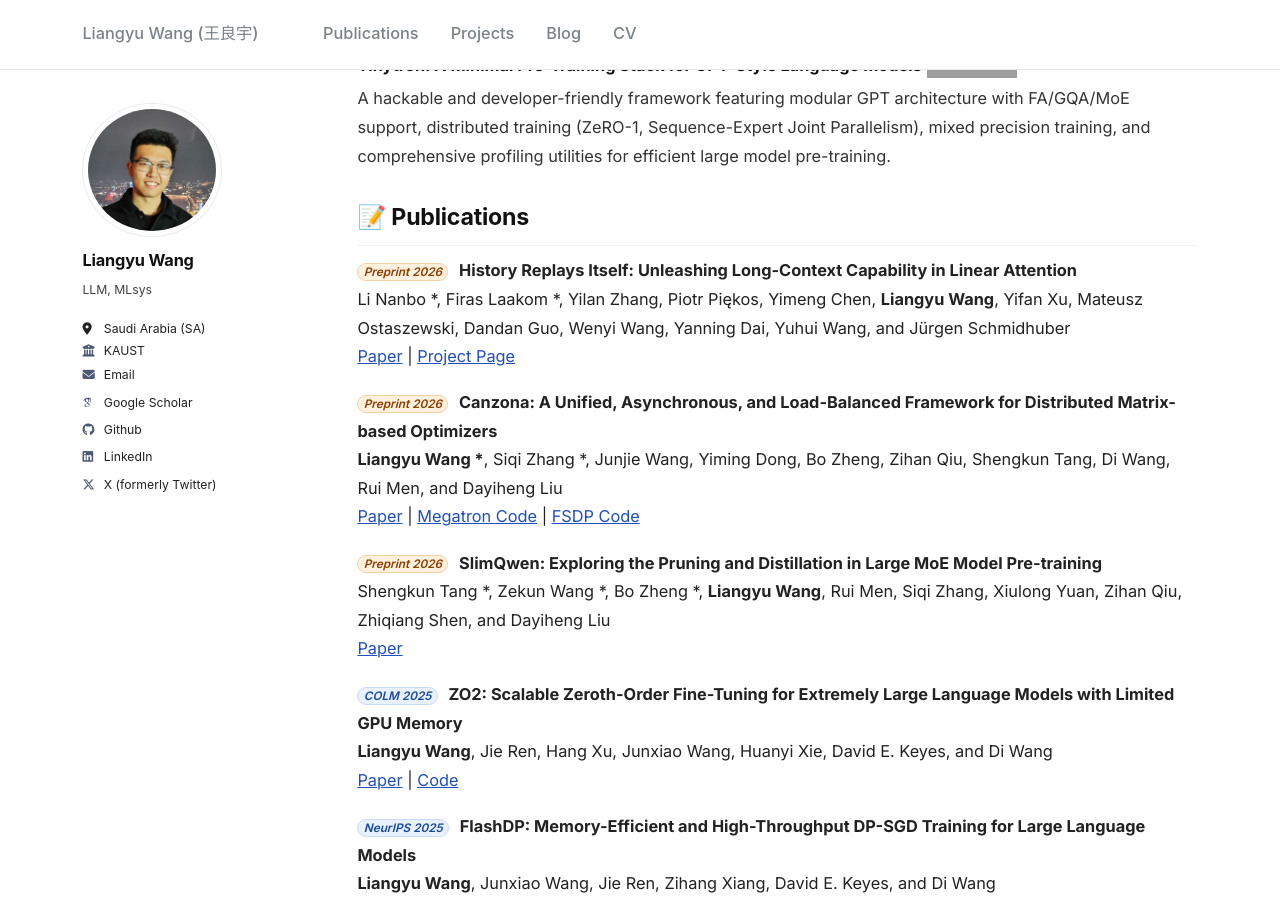
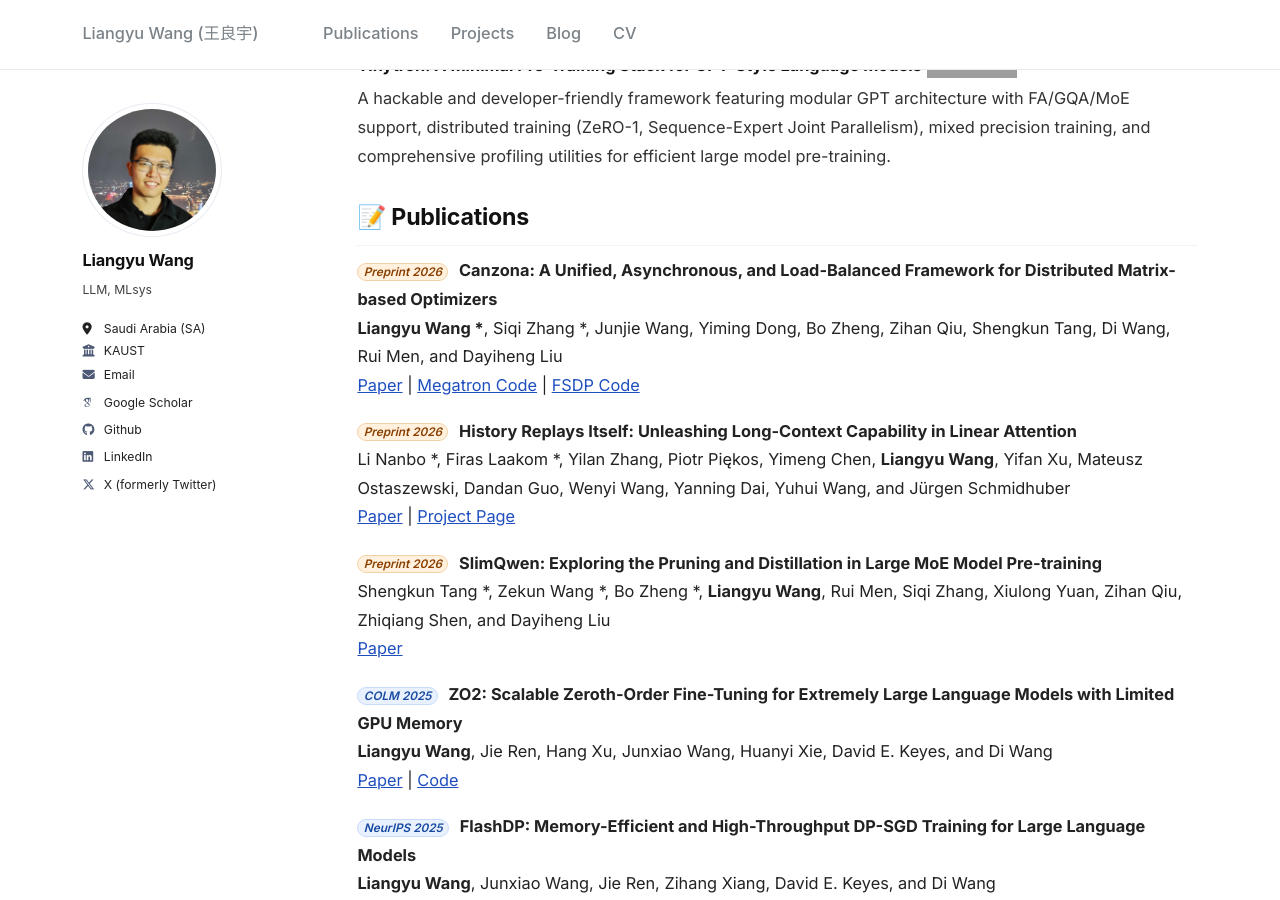
Before and after one commit to liangyuwang/liangyuwang.github.io, a Jekyll site: the page built from _pages/about.md, in a window 1280 px wide and 900 px high, scrolled down 1880 px. Built offline with Jekyll 4.4.1, drawn with Linux system fonts in a browser that asks for light colours; some web fonts are replaced; grey boxes are pictures that could not be loaded.

Commit message:
Place NoteBank below Canzona on homepage

```diff
--- a/_pages/about.md
+++ b/_pages/about.md
@@ -134,15 +134,15 @@ My research interests include optimizing distributed training and inference of L
 <h2 class="section-title">📝 Publications</h2>
 
 <div class="publication-item">
+<strong><em class="venue venue-preprint">Preprint 2026</em> Canzona: A Unified, Asynchronous, and Load-Balanced Framework for Distributed Matrix-based Optimizers</strong><br>
+<strong>Liangyu Wang *</strong>, Siqi Zhang *, Junjie Wang, Yiming Dong, Bo Zheng, Zihan Qiu, Shengkun Tang, Di Wang, Rui Men, and Dayiheng Liu<br>
+<a href="https://arxiv.org/pdf/2602.06079">Paper</a> | <a href="https://github.com/liangyuwang/Megatron-Canzona">Megatron Code</a> | <a href="https://github.com/liangyuwang/FSDP-Canzona">FSDP Code</a>
+</div>
+
+<div class="publication-item">
 <strong><em class="venue venue-preprint">Preprint 2026</em> History Replays Itself: Unleashing Long-Context Capability in Linear Attention</strong><br>
 Li Nanbo *, Firas Laakom *, Yilan Zhang, Piotr Piękos, Yimeng Chen, <strong>Liangyu Wang</strong>, Yifan Xu, Mateusz Ostaszewski, Dandan Guo, Wenyi Wang, Yanning Dai, Yuhui Wang, and Jürgen Schmidhuber<br>
 <a href="https://arxiv.org/pdf/2610.15715">Paper</a> | <a href="https://nanboli.github.io/notebank-page/">Project Page</a>
-</div>
-
-<div class="publication-item">
-<strong><em class="venue venue-preprint">Preprint 2026</em> Canzona: A Unified, Asynchronous, and Load-Balanced Framework for Distributed Matrix-based Optimizers</strong><br>
-<strong>Liangyu Wang *</strong>, Siqi Zhang *, Junjie Wang, Yiming Dong, Bo Zheng, Zihan Qiu, Shengkun Tang, Di Wang, Rui Men, and Dayiheng Liu<br>
-<a href="https://arxiv.org/pdf/2602.06079">Paper</a> | <a href="https://github.com/liangyuwang/Megatron-Canzona">Megatron Code</a> | <a href="https://github.com/liangyuwang/FSDP-Canzona">FSDP Code</a>
 </div>
 
 <div class="publication-item">
```
